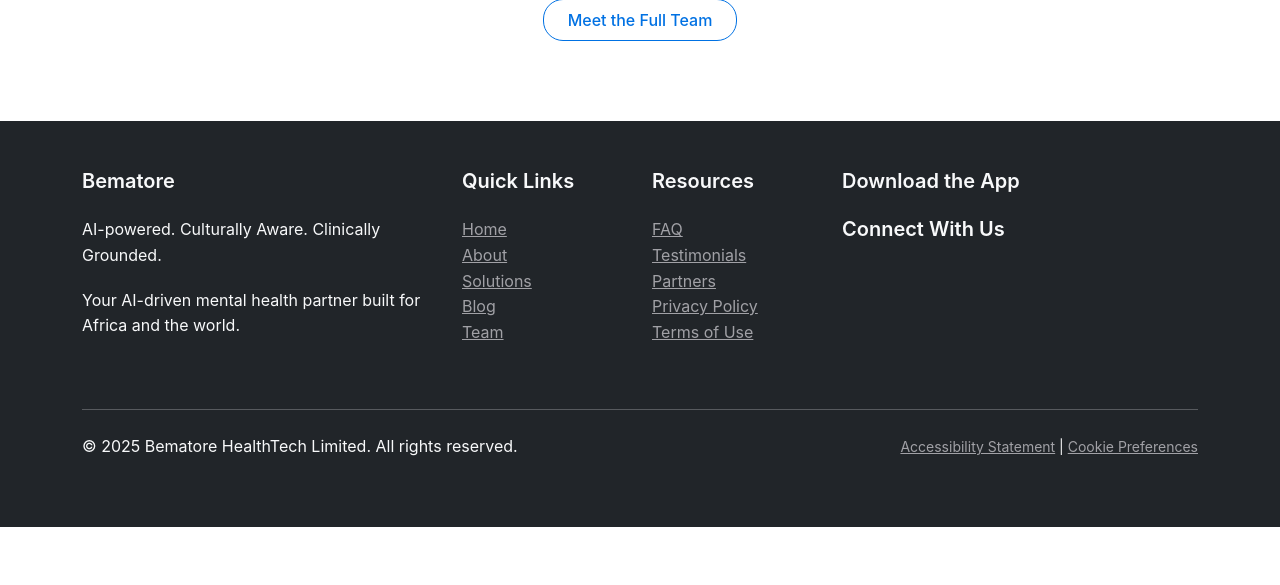
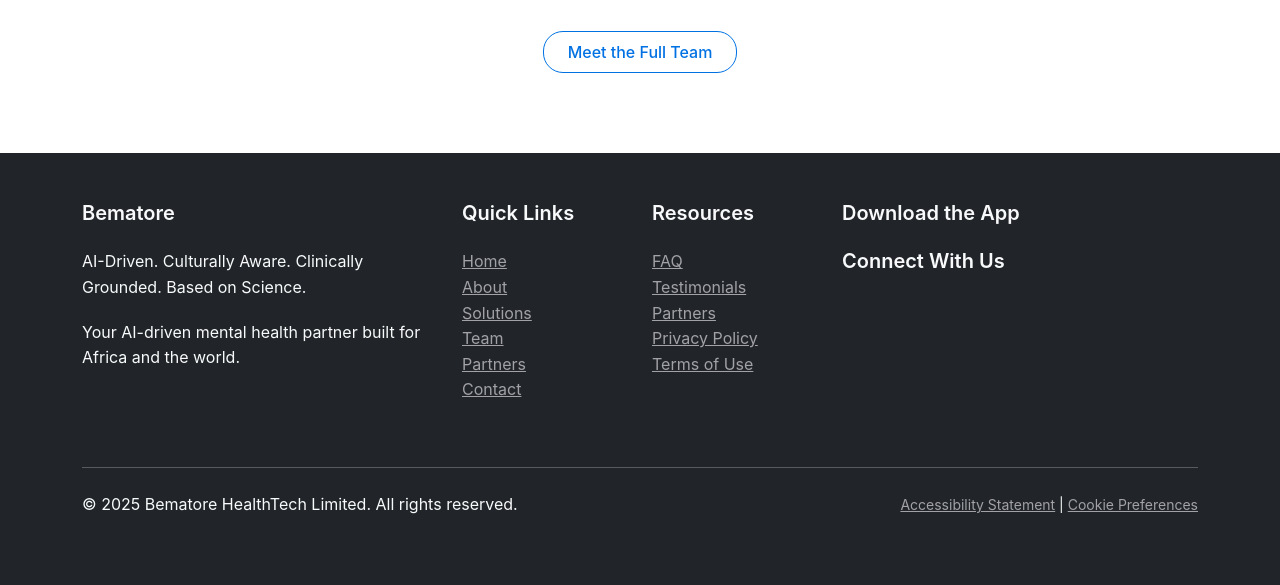
Before and after one commit to OchiengBrandon/bematore-website, a Django app: page / in a window 1280 px wide. Shown: the part 3023-3608 px from the top of the page. Before the commit the page ends 3550 px from the top, so only its background shows below. Run offline with Django 5.2, Linux system fonts and the light colour scheme; data that the repository does not hold is empty; some libraries are stand-ins or nearby versions.

Commit message:
Updated Slogan

```diff
--- a/templates/base.html
+++ b/templates/base.html
@@ -519,7 +519,7 @@
             <div class="row">
                 <div class="col-md-4 mb-4">
                     <h5>{{ site_settings.site_name|default:'Bematore' }}</h5>
-                    <p>{{ site_settings.tagline|default:'AI-powered. Culturally Aware. Clinically Grounded.' }}</p>
+                    <p>{{ site_settings.tagline|default:'AI-Driven. Culturally Aware. Clinically Grounded. Based on Science.' }}</p>
                     <p>{{ site_settings.site_description|default:'Your AI-driven mental health partner built for Africa and the world.' }}</p>
                 </div>
                 <div class="col-md-2 mb-4">
@@ -528,8 +528,9 @@
                         <li><a href="{% url 'core:home' %}">Home</a></li>
                         <li><a href="{% url 'core:about' %}">About</a></li>
                         <li><a href="{% url 'solutions:solution_list' %}">Solutions</a></li>
-                        <li><a href="{% url 'blog:post_list' %}">Blog</a></li>
                         <li><a href="{% url 'core:team' %}">Team</a></li>
+                        <li><a href="{% url 'core:partners' %}">Partners</a></li>
+                        <li><a href="{% url 'core:contact' %}">Contact</a></li>
                     </ul>
                 </div>
                 <div class="col-md-2 mb-4">
--- a/templates/core/home.html
+++ b/templates/core/home.html
@@ -10,7 +10,7 @@
         <div class="row align-items-center">
             <div class="col-lg-6 text-center text-lg-start mb-5 mb-lg-0">
                 <h1>Wherever You Are on Your Mental Health Journey, Bematore is Your Companion.</h1>
-                <p class="lead mb-4">Culturally Aware. Clinically Grounded.</p>
+                <p class="lead mb-4">AI-Driven. Culturally Aware. Clinically Grounded. Based on Science.</p>
                 <p class="mb-5">Take a free assessment, chat anonymously, begin therapy, or connect with a professional — all in one trusted platform.</p>
                 <div class="d-flex justify-content-center justify-content-lg-start">
                     <!-- <a href="#get-started" class="btn btn-primary btn-lg me-3">Start a Free Assessment</a>
```
